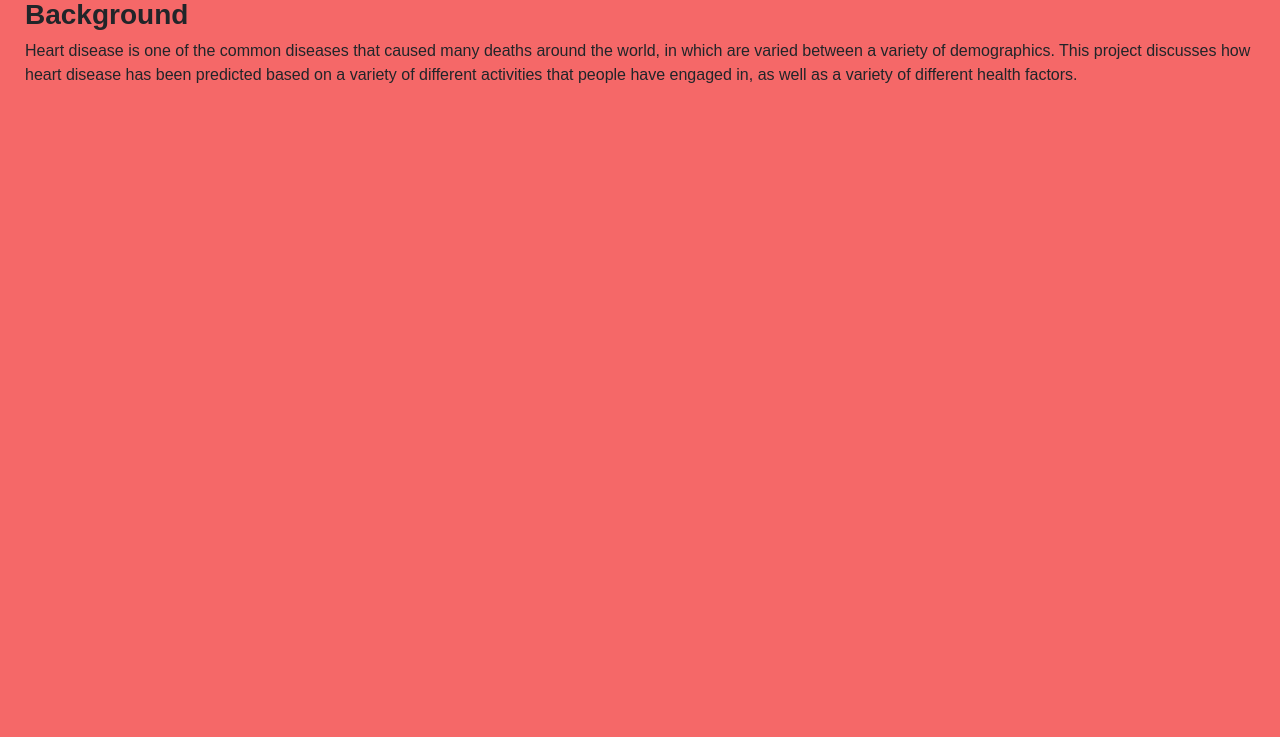
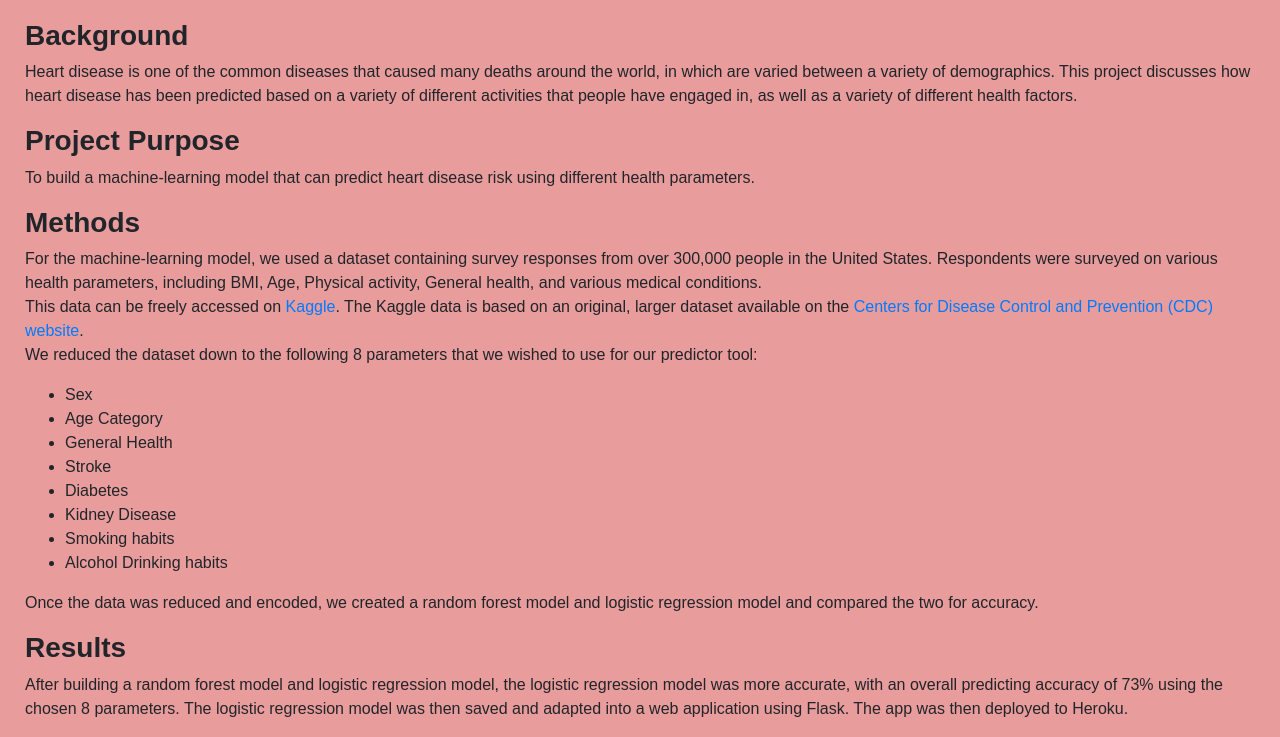
Before and after one commit to weiwen1998/project-4, a Flask app: page / in a window 1280 px wide. Shown: the part 512-1249 px from the top of the page. Before the commit the page ends 595 px from the top, so only its background shows below. Run offline with Flask 2, Linux system fonts and the light colour scheme.

Commit message:
update webpages

```diff
--- a/templates/index.html
+++ b/templates/index.html
@@ -39,6 +39,9 @@
               <a class="dropdown-item" href="/tableau-analysis-2">Tableau Analysis 2</a>
             </div>
           </li>
+          <li class = "nav-item dropdown">
+            <a class="nav-link" href="https://github.com/weiwen1998/project-4" id="navbarDropdown" role="button" aria-haspopup="true" aria-expanded="false">GitHub Repository</a>
+          </li>
         </ul>
       </div>
     </nav>
@@ -48,6 +51,7 @@
         <div class="container heading">
           <h1>Predictors of Heart Disease</h1>
           <p>An Analysis on the impacts of heart disease on others, including a variety of different factors.</p>
+          <hr>
         </div>
       </div>
     </div>
@@ -55,7 +59,7 @@
     <div class="row">
       <div class ="col-12">
         <div class = "centered-container">
-          <img src = 'https://d2jx2rerrg6sh3.cloudfront.net/image-handler/ts/20210118115944/ri/673/picture/2021/1/shutterstock_1576424071.jpg'>
+          <img src = 'https://images.unsplash.com/photo-1628348070889-cb656235b4eb?ixlib=rb-1.2.1&ixid=MnwxMjA3fDB8MHxwaG90by1wYWdlfHx8fGVufDB8fHx8&auto=format&fit=crop&w=1470&q=80'>
         </div>
       </div>
     </div>
@@ -68,6 +72,36 @@
             Heart disease is one of the common diseases that caused many deaths around the world, in which are varied between a variety of demographics.
             This project discusses how heart disease has been predicted based on a variety of different activities that people have engaged in, as well as a variety of different health factors.
           </p>
+          <h3><strong>Project Purpose</strong></h3>
+          <p>
+            To build a machine-learning model that can predict heart disease risk using different health parameters.
+          </p>
+          <h3><strong>Methods</strong></h3>
+          <p>
+            For the machine-learning model, we used a dataset containing survey responses from over 300,000 people in the United States.
+            Respondents were surveyed on various health parameters, including BMI, Age, Physical activity, General health, and various medical conditions.
+            <br>
+            This data can be freely accessed on <a href="https://www.kaggle.com/datasets/kamilpytlak/personal-key-indicators-of-heart-disease">Kaggle</a>.
+            The Kaggle data is based on an original, larger dataset available on the <a href="https://www.cdc.gov/brfss/annual_data/annual_2020.html">Centers for Disease Control and Prevention (CDC) website</a>.
+            <br>
+            We reduced the dataset down to the following 8 parameters that we wished to use for our predictor tool:
+            <ul>
+              <li>Sex</li>
+              <li>Age Category</li>
+              <li>General Health</li>
+              <li>Stroke</li>
+              <li>Diabetes</li>
+              <li>Kidney Disease</li>
+              <li>Smoking habits</li>
+              <li>Alcohol Drinking habits</li>
+            </ul>
+            Once the data was reduced and encoded, we created a random forest model and logistic regression model and compared the two for accuracy.
+          </p>
+          <h3><strong>Results</strong></h3>
+          <p>
+            After building a random forest model and logistic regression model, the logistic regression model was more accurate, with an overall predicting accuracy of 73% using the chosen 8 parameters.
+            The logistic regression model was then saved and adapted into a web application using Flask. The app was then deployed to Heroku.
+          </p>
         </div>
       </div>
     </div>
--- a/templates/predictor.html
+++ b/templates/predictor.html
@@ -38,6 +38,9 @@
               <a class="dropdown-item" href="/tableau-analysis-1">Tableau Analysis 1</a>
               <a class="dropdown-item" href="/tableau-analysis-2">Tableau Analysis 2</a>
             </div>
+          </li>
+          <li class = "nav-item dropdown">
+            <a class="nav-link" href="https://github.com/weiwen1998/project-4" id="navbarDropdown" role="button" aria-haspopup="true" aria-expanded="false">GitHub Repository</a>
           </li>
         </ul>
       </div>
--- a/templates/static/css/style.css
+++ b/templates/static/css/style.css
@@ -1,6 +1,6 @@
 body {
   font-family:Arial, Helvetica, sans-serif;
-  background-color: rgb(245, 104, 104)!important;
+  background-color: rgb(232, 156, 156)!important;
   }
 
 
@@ -25,6 +25,8 @@ h1 {
 
 img {
   max-height: 400px;
+  border: 2px solid;
+  border-color:rgb(121, 68, 68)
 }
 
 .navbar {
--- a/templates/tableau-analysis-1.html
+++ b/templates/tableau-analysis-1.html
@@ -39,6 +39,9 @@
               <a class="dropdown-item" href="/tableau-analysis-2">Tableau Analysis 2</a>
             </div>
           </li>
+          <li class = "nav-item dropdown">
+            <a class="nav-link" href="https://github.com/weiwen1998/project-4" id="navbarDropdown" role="button" aria-haspopup="true" aria-expanded="false">GitHub Repository</a>
+          </li>
         </ul>
       </div>
     </nav>
--- a/templates/tableau-analysis-2.html
+++ b/templates/tableau-analysis-2.html
@@ -39,6 +39,9 @@
               <a class="dropdown-item" href="/tableau-analysis-2">Tableau Analysis 2</a>
             </div>
           </li>
+          <li class = "nav-item dropdown">
+            <a class="nav-link" href="https://github.com/weiwen1998/project-4" id="navbarDropdown" role="button" aria-haspopup="true" aria-expanded="false">GitHub Repository</a>
+          </li>
         </ul>
       </div>
     </nav>
```
